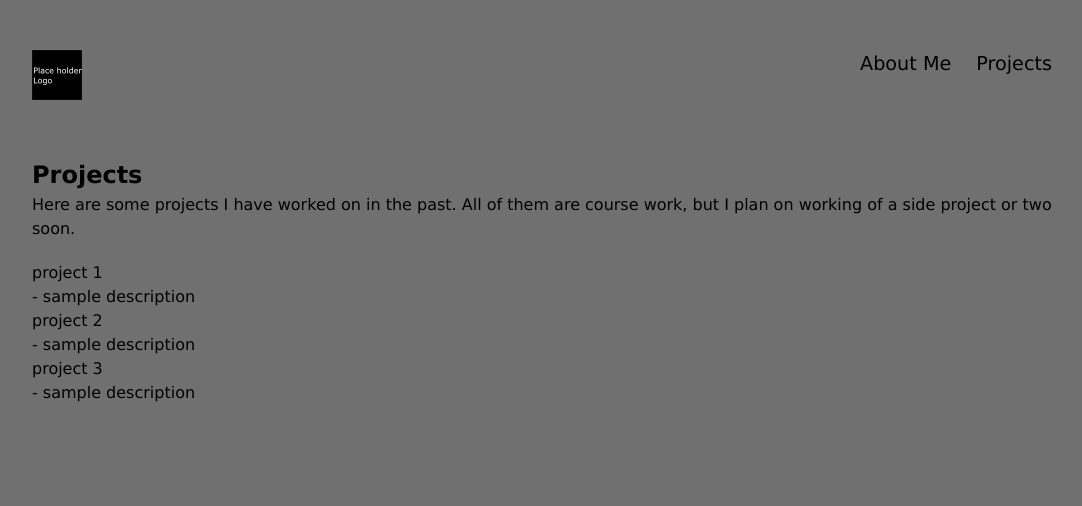
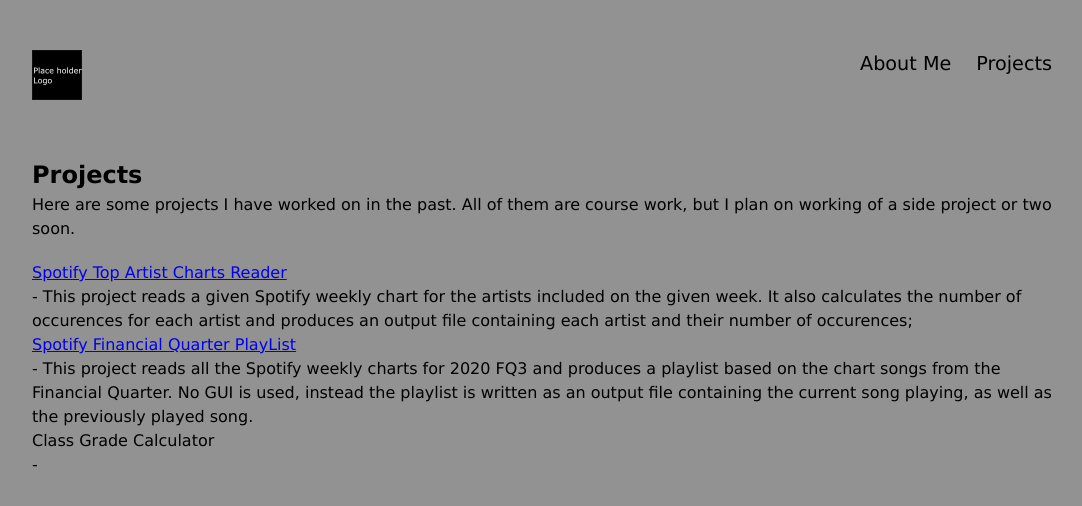
Before and after one commit to bertom1/CISC3130_Lab7, a plain HTML site: page projects.html in a window 1280 px wide. Shown: the whole page, without its empty margins (68-1150 px from the left). Drawn offline with Linux system fonts and the light colour scheme.

Commit message:
update portfolio page and background color

```diff
--- a/projects.html
+++ b/projects.html
@@ -22,12 +22,19 @@
                 on working of a side project or two soon.
             </p>
             <dl class = "list">
-                <dt>project 1</dt>
-                <dd>- sample description</dd>
-                <dt>project 2</dt>
-                <dd>- sample description</dd>
-                <dt>project 3</dt>
-                <dd>- sample description</dd>
+                <dt><a href = "https://github.com/bertom1/CISC3130-lab2">Spotify Top Artist Charts Reader</a></dt>
+                <dd>- This project reads a given Spotify weekly chart for the artists included
+                    on the given week. It also calculates the number of occurences for each artist and
+                    produces an output file containing each artist and their number of occurences;
+                </dd>
+                <dt><a href = "https://github.com/bertom1/CISC3130-lab4">Spotify Financial Quarter PlayList</a></dt>
+                <dd>- This project reads all the Spotify weekly charts for 2020 FQ3 and produces
+                    a playlist based on the chart songs from the Financial Quarter. No GUI is used, instead
+                    the playlist is written as an output file containing the current song playing, as well as the
+                    previously played song.
+                </dd>
+                <dt><a href = "https://github.com/bertom1/CISC3130_Lab6"></a>Class Grade Calculator</a></dt>
+                <dd>- </dd>
             </dl>
         </div>
     </body>
--- a/style.css
+++ b/style.css
@@ -5,7 +5,7 @@
 }
 body {
     width: 100%;
-    background-color: #707070;
+    background-color: #929292;
     font-family: 'Lucida Sans', 'Lucida Sans Regular', 'Lucida Grande', 'Lucida Sans Unicode', Geneva, Verdana, sans-serif;
     display:block;
     padding: 50px 150px 50px 100px;
```
